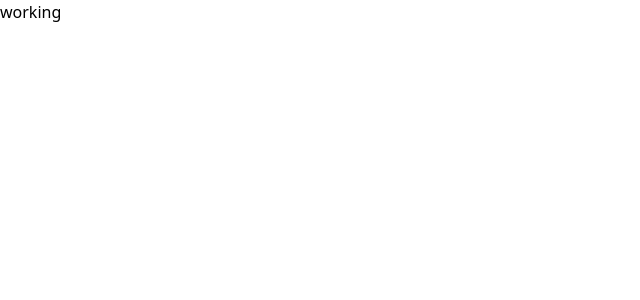
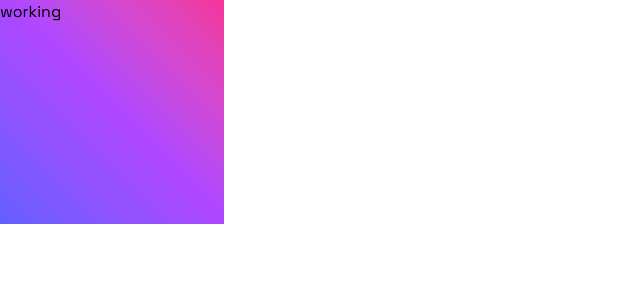
Before and after one commit to akshay-ken/novice-project-03, a React (Vite) app: page / in a window 1280 px wide. Shown: the top 300 px of the page, without its empty margins (0-640 px from the left). Built offline with nearby package versions, Linux system fonts and the light colour scheme.

Commit message:
done adding styles for theme directive next creating components

```diff
--- a/src/App.jsx
+++ b/src/App.jsx
@@ -1,12 +1,9 @@
 function App() {
   return (
     <>
-      <h1
-        className="bg-linear-to-r from-[hsl(249, 99%, 64%)]
-       to-[hsl(278, 94%, 30%)]"
-      >
+      <div className="bg-gradient-to-tr from-indigo-500 via-purple-500 to-pink-500 size-56 ">
         working
-      </h1>
+      </div>
     </>
   );
 }
--- a/src/index.css
+++ b/src/index.css
@@ -1,4 +1,15 @@
+@import url("https://fonts.googleapis.com/css2?family=Space+Grotesk:wght@300..700&display=swap");
 @import "tailwindcss";
 
+@layer base {
+  body {
+    @apply font-one;
+  }
+}
+
 @theme {
+  --font-one: Space Grotesk;
+  --color-Gray-200: hsl(270, 3%, 87%);
+  --color-Gray-400: hsl(212, 12%, 71%);
+  --color-Purple-950: hsl(278, 68%, 11%);
 }
```
